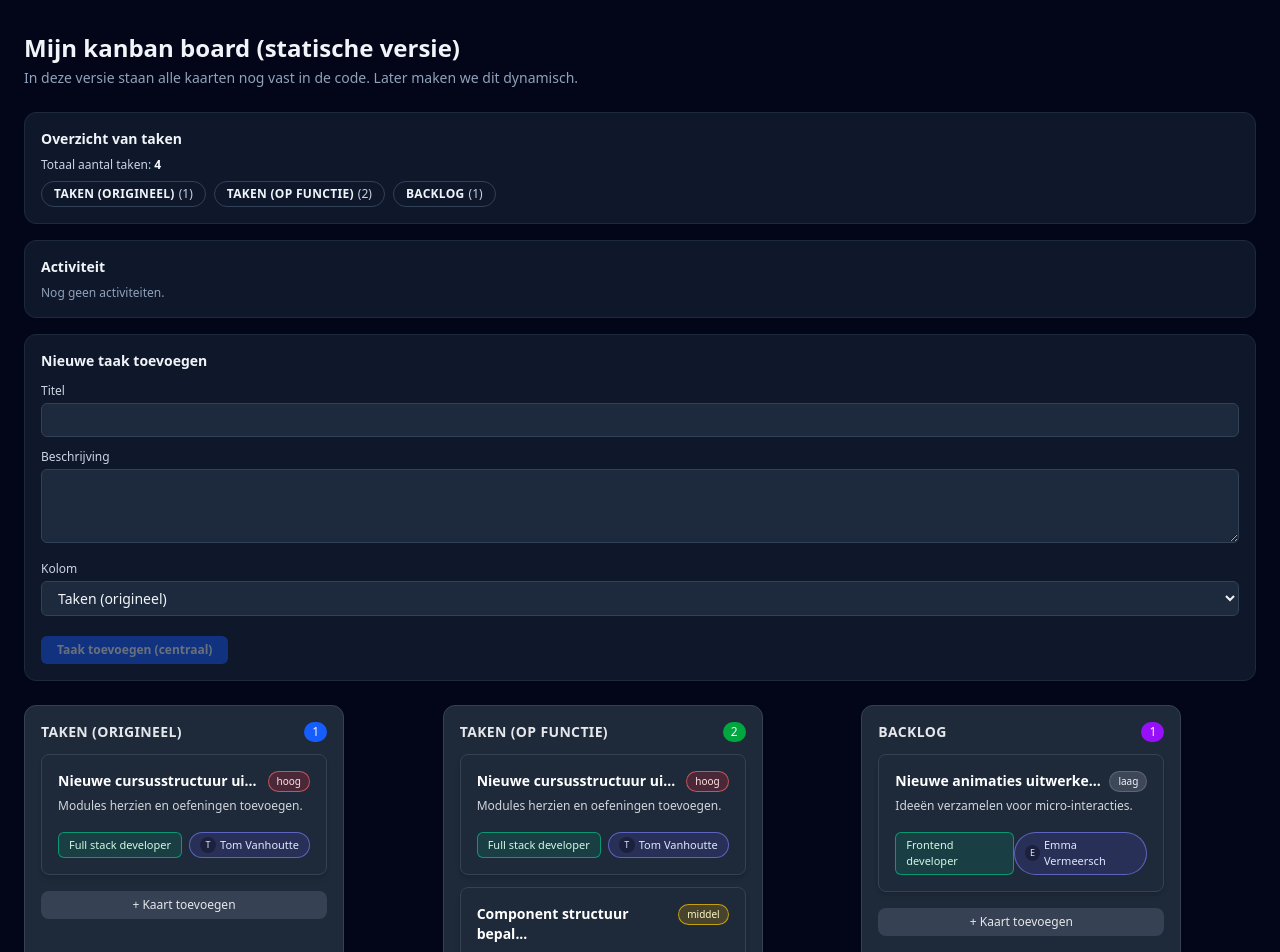
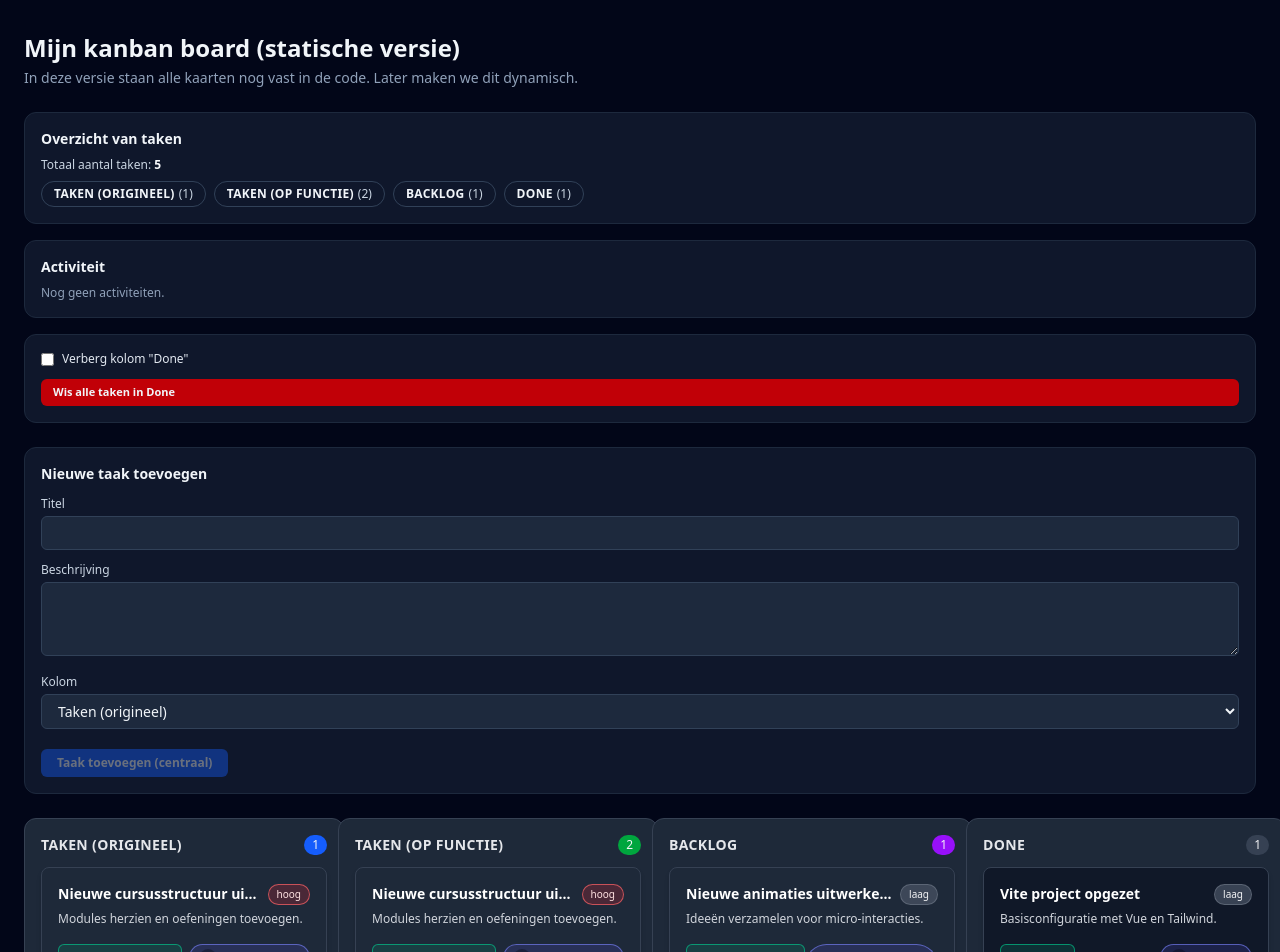
Before and after one commit to syntraprogrammeurs/vueexercises, a Vue app: page / in a window 1280 px wide. Shown: the top 952 px of the page. Built offline with nearby package versions, Linux system fonts and the light colour scheme.

Commit message:
p58temp75-oef12-einde

```diff
--- a/src/App.vue
+++ b/src/App.vue
@@ -62,6 +62,22 @@ const columns = ref([
         done: false
       }
     ]
+  },
+  {
+    id: "done",
+    title: "Done",
+    color: "gray",
+    tasks: [
+      {
+        id: 8,
+        title: "Vite project opgezet",
+        description: "Basisconfiguratie met Vue en Tailwind.",
+        assignee: "Team Dev",
+        role: "Developer",
+        priority: "laag",
+        done: true
+      }
+    ]
   }
 ])
 
@@ -71,12 +87,15 @@ const newTaskColumnId = ref("original")
 
 const nextTaskId = ref(100)
 
-// NIEUW: logboek
+// logboek
 const activityEntries = ref([])
 
 function log(message) {
   activityEntries.value.push(message)
 }
+
+// checkbox voor kolom "Done"
+const hideDoneColumn = ref(false)
 
 function handleAddTask() {
   const column = columns.value.find(c => c.id === newTaskColumnId.value)
@@ -120,8 +139,30 @@ function handleAddTaskToColumn(payload) {
   log(`Taak '${title}' toegevoegd aan kolom '${column.title}' (via kolomformulier).`)
 }
 
-// In latere oefeningen kun je bij verplaatsen / verwijderen ook log(...)
-// toevoegen in de respectieve handlers.
+function clearDone() {
+  const doneColumn = columns.value.find(c => c.id === "done")
+  if (!doneColumn) return
+
+  const count = doneColumn.tasks.length
+
+  doneColumn.tasks = []
+
+  log(`Alle ${count} taken in 'Done' verwijderd.`)
+}
+
+// helper om enkel zichtbare kolommen te tonen
+function getVisibleColumns() {
+  const result = []
+
+  for (const column of columns.value) {
+    if (hideDoneColumn.value && column.id === "done") {
+      continue
+    }
+    result.push(column)
+  }
+
+  return result
+}
 </script>
 
 <template>
@@ -139,10 +180,32 @@ function handleAddTaskToColumn(payload) {
     <!-- Statistiekbalk -->
     <TaskStatsBar :columns="columns" />
 
-    <!-- NIEUW: logboek van acties -->
+    <!-- Logboek van acties -->
     <ActivityLog :entries="activityEntries" />
 
-    <!-- Centraal formulier (optie voor studenten) -->
+    <!-- Blok voor Done-filter en clear-knop -->
+    <section
+        class="mb-6 bg-slate-900 border border-slate-800 rounded-xl p-4 text-xs flex flex-col gap-3"
+    >
+      <label class="inline-flex items-center gap-2 text-slate-200">
+        <input
+            v-model="hideDoneColumn"
+            type="checkbox"
+            class="rounded border-slate-600 bg-slate-800"
+        />
+        Verberg kolom "Done"
+      </label>
+
+      <button
+          type="button"
+          class="inline-flex items-center rounded-md bg-red-700 px-3 py-1.5 text-[11px] font-semibold hover:bg-red-600"
+          @click="clearDone"
+      >
+        Wis alle taken in Done
+      </button>
+    </section>
+
+    <!-- Centraal formulier -->
     <section class="mb-6 bg-slate-900 border border-slate-800 rounded-xl p-4">
       <h2 class="text-sm font-semibold mb-3">
         Nieuwe taak toevoegen
@@ -199,9 +262,10 @@ function handleAddTaskToColumn(payload) {
       </form>
     </section>
 
-    <section class="grid gap-6 md:grid-cols-3">
+    <!-- Kolommen -->
+    <section class="grid gap-6 md:grid-cols-4">
       <BoardColumn
-          v-for="column in columns"
+          v-for="column in getVisibleColumns()"
           :key="column.id"
           :id="column.id"
           :title="column.title"
```
